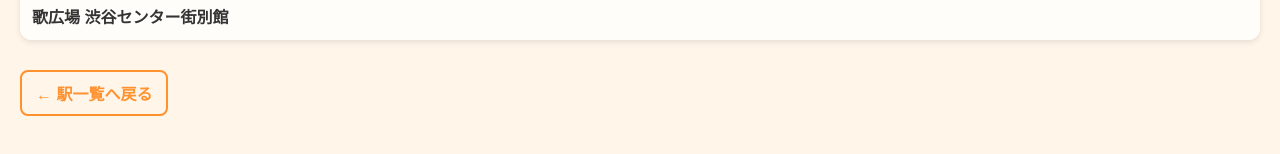
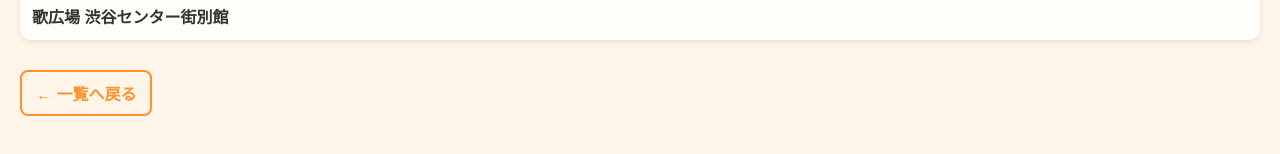
Before and after one commit to an5qq/an5qq.github.io, a plain HTML site: page stations/shibuya.html in a window 1280 px wide. Shown: the part 338-492 px from the top of the page. Drawn offline with Linux system fonts and the light colour scheme.

Commit message:
Update shibuya.html

```diff
--- a/stations/shibuya.html
+++ b/stations/shibuya.html
@@ -90,7 +90,7 @@
     <tr><td>歌広場 渋谷センター街別館</td></tr>
 </table>
 
-<a class="back" href="../index.html">← 駅一覧へ戻る</a>
+<a class="back" href="../index.html">← 一覧へ戻る</a>
 
 </body>
 </html>
```
